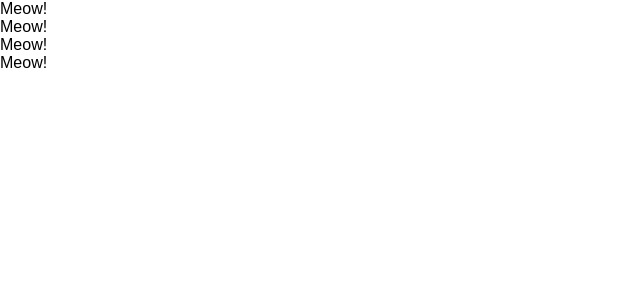
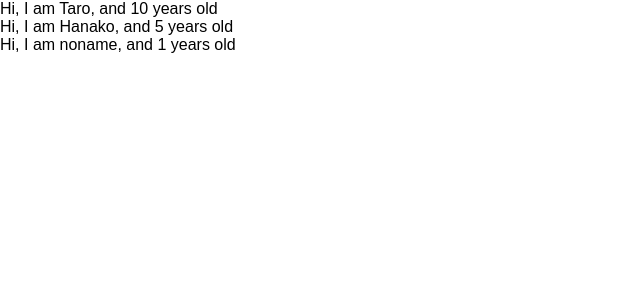
Before and after one commit to kenken-oshin/udemy-react-redux-crud-application, a React (Create React App) app: page / in a window 1280 px wide. Shown: the top 300 px of the page, without its empty margins (0-640 px from the left). Built offline with nearby package versions, Linux system fonts and the light colour scheme.

Commit message:
learn props of component

```diff
--- a/src/App.js
+++ b/src/App.js
@@ -2,30 +2,28 @@
 
 
 
-// class App extends Component {    "class Compornent"
-//   render() {
-//     return (
-//       <React.Fragment>
-//         <label htmlFor="bar">bar</label>
-//         <input type="text" onChange={() => {console.log("I am clicked!")}} />
-//       </React.Fragment>
-//     )
-//   }
-// }
-
-const App = () => {   //"functional Compornent"
+const App = () => {
+  const profiles = [
+    {name: "Taro", age: 10 },
+    {name: "Hanako", age: 5},
+    {name: "noname"}
+  ]
   return (
-    <div>
-      <Cat />
-      <Cat />
-      <Cat />
-      <Cat />
-    </div>
+  <div>
+    {
+      profiles.map((profile, index) => {
+        return <User name ={profile.name} age={profile.age} key={index} />
+      })
+    }
+  </div>
   )
 }
 
-const Cat = () => {
-  return <div>Meow!</div>
+const User = (props) => {
+  return <div>Hi, I am {props.name}, and {props.age} years old </div>
 }
 
+User.defaultProps = {
+  age: 1
+}
 export default App;
```
